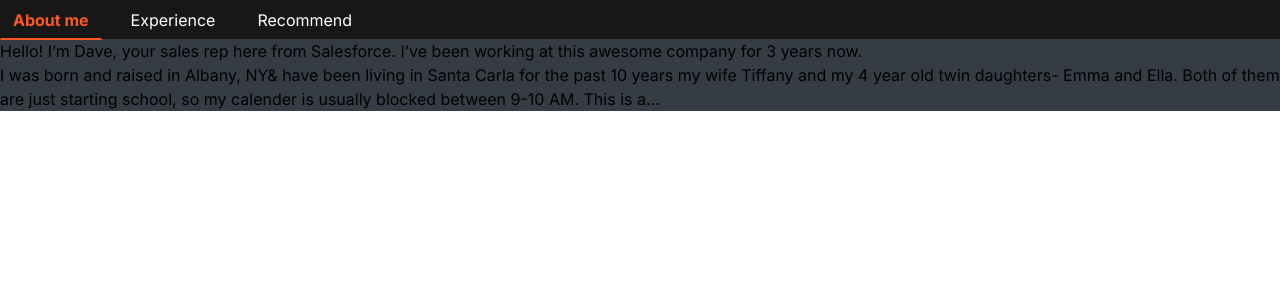
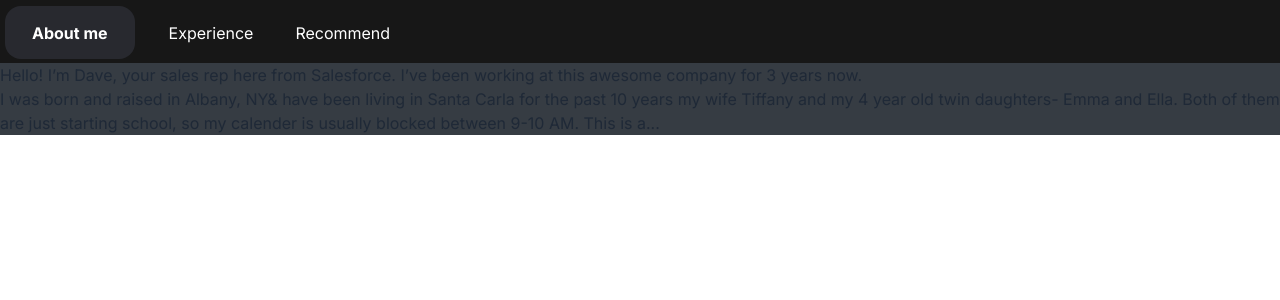
Before and after one commit to Emranhossainshuvo/Lunacal-system, a Next.js app: page / in a window 1280 px wide. Shown: the top 300 px of the page. Built offline with nearby package versions, Linux system fonts and the light colour scheme.

Commit message:
installed daisyui to impliment tab based data load system

```diff
--- a/package.json
+++ b/package.json
@@ -19,6 +19,7 @@
     "@types/react": "^18",
     "@types/react-dom": "^18",
     "autoprefixer": "^10.4.20",
+    "daisyui": "^4.12.10",
     "eslint": "^8",
     "eslint-config-next": "14.2.6",
     "postcss": "^8.4.41",
--- a/src/components/TabWidget/TabWidget.css
+++ b/src/components/TabWidget/TabWidget.css
@@ -1,5 +1,19 @@
 .active-tab {
-    color: #FF5722;  /* Change the text color */
-    border-bottom: 2px solid #FF5722; /* Add a bottom border */
-    font-weight: bold; /* Make the text bold */
-  }
+    text-decoration: none;
+    border-bottom: none;
+    font-weight: bold;
+    padding-left: 26px;
+    padding-right: 26px;
+    padding-bottom: 14px;
+    padding-top: 14px;
+    background-color: #28292f;
+    border-radius: 16px;
+    margin: 5px;
+}
+
+.react-tabs__tab--selected {
+    text-decoration: none !important; /* Remove underline */
+    border-bottom: none !important; /* Remove bottom border */
+    color: #FF5722 !important; /* Example: Change text color for active tab */
+    font-weight: bold !important; /* Example: Make the text bold for active tab */
+}
--- a/src/components/TabWidget/TabWidget.tsx
+++ b/src/components/TabWidget/TabWidget.tsx
@@ -4,15 +4,16 @@
 import "./TabWidget.css"
 
 const TabWidget = () => {
+
     return (
         <Tabs className="bg-[#363C43]">
-            <TabList className="bg-[#171717] flex gap-4 text-[#ffffff]">
-                <Tab selectedClassName="active-tab">About me</Tab>
-                <Tab selectedClassName="active-tab">Experience</Tab>
-                <Tab selectedClassName="active-tab">Recommend</Tab>
+            <TabList className="bg-[#171717] flex gap-4 items-center text-[#ffffff]">
+                <Tab selectedClassName="active-tab" id='tabinc'>About me</Tab>
+                <Tab selectedClassName="active-tab" id='tabinc1'>Experience</Tab>
+                <Tab selectedClassName="active-tab" id='tabinc2'>Recommend</Tab>
             </TabList>
 
-            <TabPanel>
+            <TabPanel className="lol">
                 <span>
                     <p>
                         Hello! I’m Dave, your sales rep here from Salesforce. I’ve been working at this awesome company for 3 years now.
--- a/tailwind.config.ts
+++ b/tailwind.config.ts
@@ -15,6 +15,8 @@
       },
     },
   },
-  plugins: [],
+  plugins: [
+    require('daisyui'),
+  ],
 };
 export default config;
```
Also changed, not shown: 1 other file (tests, documents, lock files or other folders).
